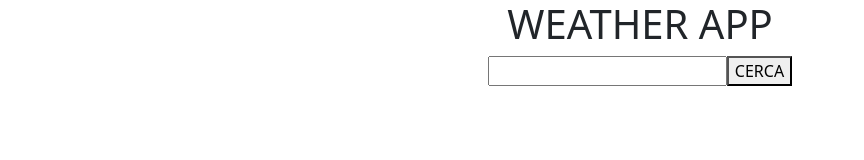
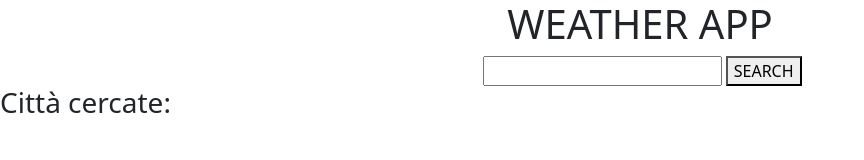
Before and after one commit to MattiaAngelini/weather-app-js-vanilla, a plain HTML site: page index.html in a window 1280 px wide. Shown: the whole page, without its empty margins (0-864 px from the left). Drawn offline with nearby package versions, Linux system fonts and the light colour scheme.

Commit message:
Completed

```diff
--- a/index.html
+++ b/index.html
@@ -12,9 +12,11 @@
     <h1 class="text-center">WEATHER APP</h1>
 
     <div class="d-flex justify-content-center">
-        <label for="cityChoice"></label>
-        <input id="cityChoice" type="text">
-        <button onclick="search()"> CERCA </button>
+        <div>
+            <label for="cityChoice"></label>
+            <input id="cityChoice" type="text">
+            <button onclick="search()">SEARCH</button>
+        </div>
     </div>
 
     <div class="card d-none">
@@ -25,6 +27,11 @@
         </div>
       </div>
 
+      <div>
+        <h3>Città cercate:</h3>
+        <ul id="searched"></ul>
+      </div>
+
     <script src="./script.js" type="text/javascript"></script>
 
 </body>
--- a/script.js
+++ b/script.js
@@ -1,21 +1,21 @@
-
 // L'applicazione dovrebbe mostrare:
 // Il nome della città.
 // La temperatura attule.
 // Una breve descrizione delle condizioni meteorologiche (es. "Sereno", "Pioggia leggera").
 // Un'icona che rappresenta le condizioni meteo.
-
-// Aggiungi un'opzione per cercare il meteo in base alla posizione geografica dell'utente (usa l'API di geolocalizzazione del browser).
 // Implementa una funzionalità per salvare le città cercate di recente in un array e visualizzarle come una lista.
 
+const userChoices = []
 
 function search(){
-        let cityChoice = document.getElementById('cityChoice').value
-        let card = document.querySelector('.card')
-        let cardHeader = document.querySelector('.card-header')
-        let cardText = document.querySelector('.card-text')
-        let cardIcon = document.querySelector('.img-card')
-
+    const cityChoice = document.getElementById('cityChoice').value
+    const card = document.querySelector('.card')
+    const cardHeader = document.querySelector('.card-header')
+    const cardText = document.querySelector('.card-text')
+    const cardIcon = document.querySelector('.img-card')
+    const searched = document.getElementById('searched')
+    const li = document.createElement('li')
+   //chiamata api
     fetch(`https://api.weatherapi.com/v1/current.json?key=a6ffe14779c64b6aa9b232703251503&q=${cityChoice}`)
     .then(response => {
     if (!response.ok) {
@@ -25,13 +25,22 @@
     })
     .then(data => {
     console.log('Risultato:', data);
+
+    //dopo chiamata compare card e viene popolata con dati API
     card.classList.remove('d-none')
     cardHeader.innerHTML = data.location.name + ' - ' + data.current.temp_c
     cardText.innerHTML = data.current.condition.text
     cardIcon.src = data.current.condition.icon
+
+    //pusho in un array vuoto i name delle città cercate e li stampo in una lista
+    userChoices.push(data.location.name)
+    for (let i = 0; i < userChoices.length; i++) {
+        li.innerHTML = userChoices[i]
+        searched.appendChild(li)
+    }
+
     })
     .catch(error => {
     console.error('Errore nella richiesta:', error);
     });
-
 }
```
Lines whose indentation alone changed are shown as unchanged.
